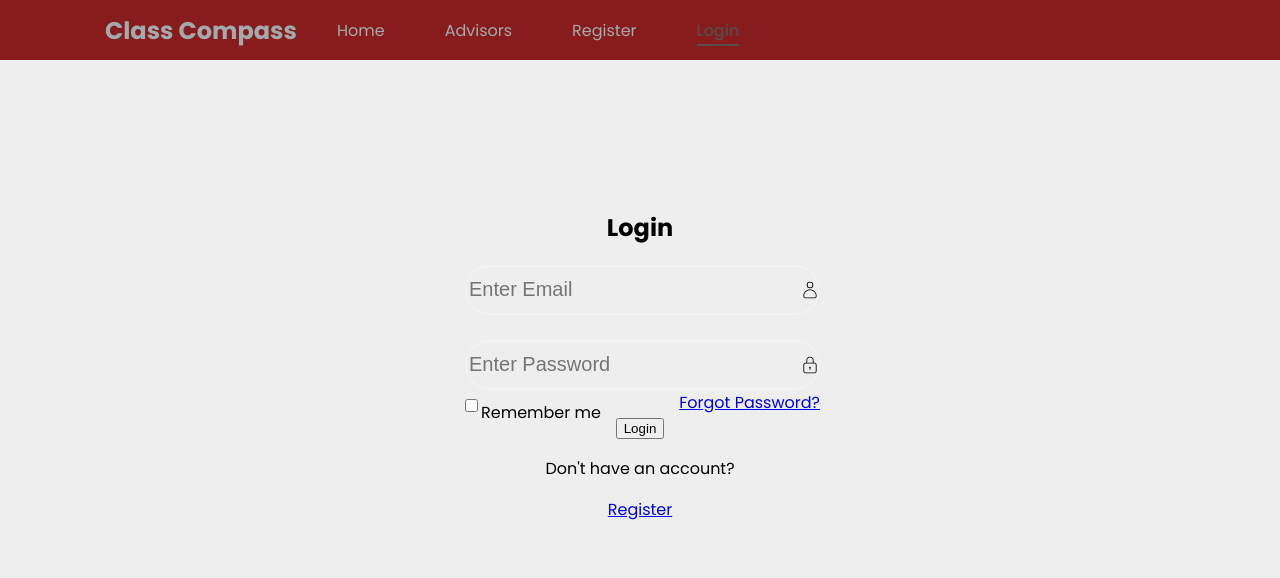
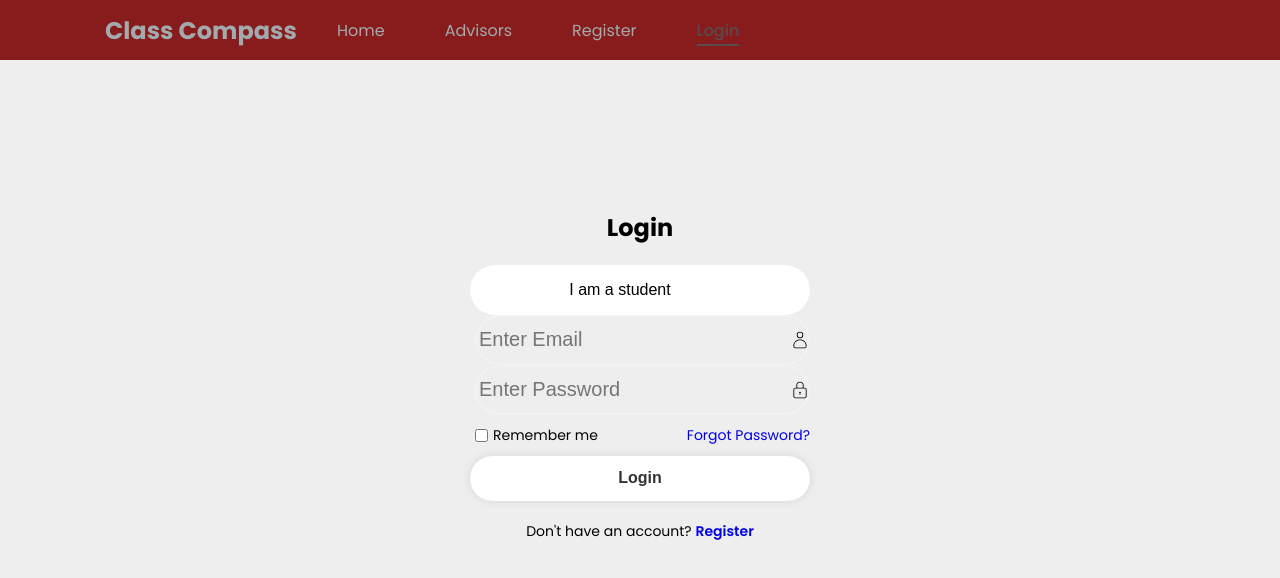
Before and after one commit to Ryu-From-Streets/classcompass, a React (Create React App) app in the folder frontend/: page /login in a window 1280 px wide. Shown: the top 578 px of the page. Built offline with nearby package versions, Linux system fonts and the light colour scheme.

Commit message:
login looks good

```diff
--- a/frontend/src/Pages/LoginPage.js
+++ b/frontend/src/Pages/LoginPage.js
@@ -5,6 +5,8 @@ import "./login.css"
 const LoginPage = ({isShowLogin}) => {
     const [email, setEmail] = useState("");
     const [password, setPassword] = useState("");
+    const [rememberMe, setRememberMe] = useState(false);
+    const [userType, setUserType] = useState("student");
     const handleLogin = (e) => {
 
     };
@@ -12,6 +14,15 @@ const LoginPage = ({isShowLogin}) => {
       <div className="login-page">
         <h2>Login</h2>
         <form onSubmit={handleLogin}>
+          <div className="input-box">
+            <select
+              value={userType}
+              onChange={(e) => setUserType(e.target.value)}
+            >
+              <option value="student">I am a student</option>
+              <option value="advisor">I am an advisor</option>
+            </select>
+          </div>
           <div className="input-box">
             <input
               type="email"
@@ -22,7 +33,6 @@ const LoginPage = ({isShowLogin}) => {
             />
             <CiUser className="icon" />
           </div>
-          <br></br>
           <div className="input-box">
             <input
               type="password"
@@ -35,14 +45,23 @@ const LoginPage = ({isShowLogin}) => {
           </div>
           <div className="forgot">
             <label>
-              <input type="checkbox" />
+              <input
+                type="checkbox"
+                checked={rememberMe}
+                onChange={() => setRememberMe(!rememberMe)}
+              />
               Remember me
             </label>
             <a href="#">Forgot Password?</a>
           </div>
-          <button type="submit"> Login </button>
+          <button type="submit" className="button">
+            {" "}
+            Login{" "}
+          </button>
           <div className="register">
-            <p>Don't have an account?</p> <a href="#">Register</a>
+            <p>
+              Don't have an account? <a href="#">Register</a>
+            </p>
           </div>
         </form>
       </div>
--- a/frontend/src/Pages/login.css
+++ b/frontend/src/Pages/login.css
@@ -1,6 +1,6 @@
 .login-page{
     margin: 100px auto;
-    width: 420px;
+    width: 400px;
     padding: 30px;
 
 }
@@ -17,6 +17,28 @@
     display: flex;
 }
 
+.input-box select {
+    width: 100%;
+    height: 100%;
+    background: #fff;
+    border: none;
+    outline: none;
+    border: 2px solid rgba(255, 255, 255, 0.2);
+    border-radius: 40px;
+    padding-right: 30px;
+}
+
+.input-box select {
+    -webkit-appearance: none;
+    -moz-appearance: none;
+    appearance: none;
+    background-size: 20px;
+    padding-right: 40px;
+    text-align-last: center;
+    font-size: 16px;
+    font-weight: 500;
+}
+
 .input-box input {
     width: 100%;
     height: 100%;
@@ -31,7 +53,6 @@
 .input-box .icon {
     position: absolute;
     right: 0;
-    /* Adjusted to align with the end of input box */
     top: 50%;
     transform: translateY(-50%);
     font-size: 20px;
@@ -40,5 +61,56 @@
 .login-page .forgot{
     display: flex;
     justify-content: space-between;
+    font-size: 14px;
+    margin: -15px 0 15 px;
+    margin-top: 10px;
+}
+.forgot label {
+    display: flex;
+    align-items: center;
+}
 
+.forgot label input[type="checkbox"] {
+    margin-right: 5px;
 }
+
+
+.forgot label input{
+    margin-right: 4px;
+}
+.forgot a{
+    text-decoration: none;
+}
+
+.forgot a:hover{
+    text-decoration: underline;
+}
+
+.login-page .button {
+    margin-top: 10px;
+    width: 100%;
+    height: 45px;
+    background: #fff;
+    border: none;
+    outline: none;
+    border-radius: 40px;
+    box-shadow: 0 0 10px rgba(0,0,0,0.1);
+    cursor: pointer;
+    font-size: 16px;
+    color: #333;
+    font-weight: 700;
+}
+
+.login-page .register{
+    font-size: 14px;
+    text-align: center;
+    margin-top: 20px;
+}
+
+.register  a{
+    text-decoration: none;
+    font-weight: 600;
+}
+.register  a:hover {
+    text-decoration: underline;
+}
```
